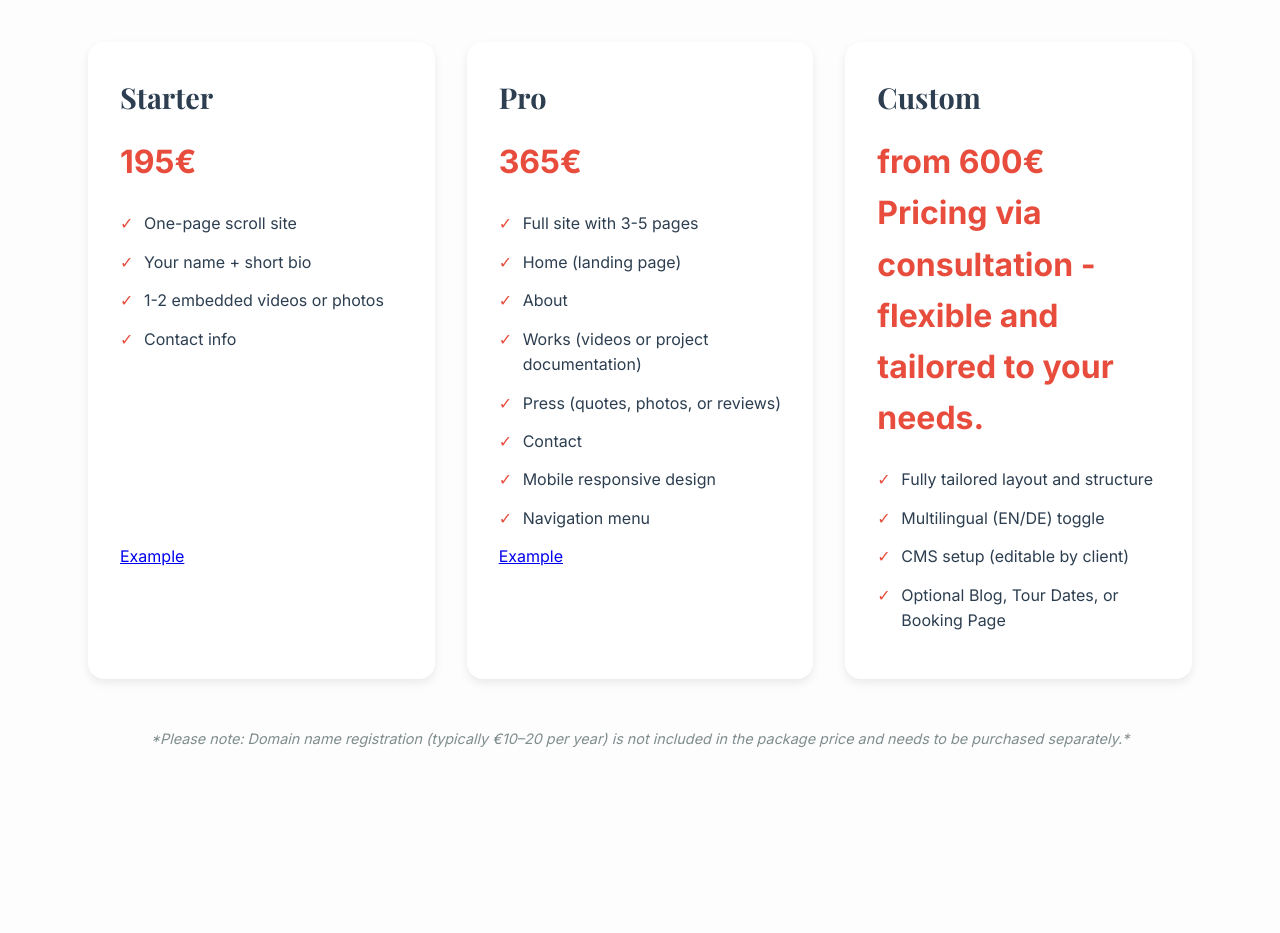
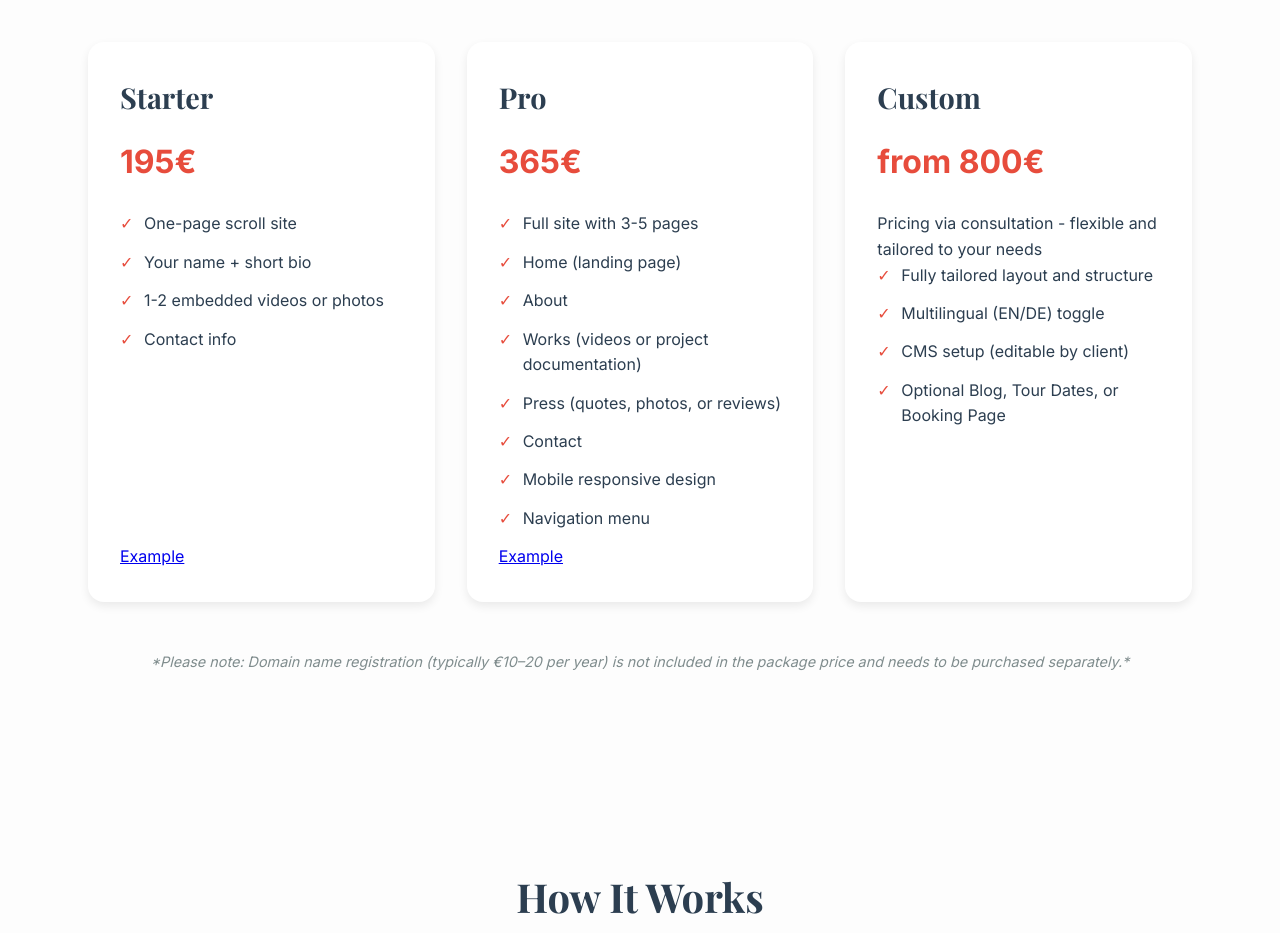
Before and after one commit to seungdance/Website-Offer, a plain HTML site: page index.html in a window 1280 px wide. Shown: the part 1600-2533 px from the top of the page. Drawn offline with nearby package versions, Linux system fonts and the light colour scheme.

Commit message:
Update index.html
update prices

```diff
--- a/index.html
+++ b/index.html
@@ -74,7 +74,8 @@
           </div>
           <div class="package-card">
             <h3>Custom</h3>
-            <p class="price">from 600€ <br /> Pricing via consultation - flexible and tailored to your needs. </p>
+             <p class="price">from 800€</p>
+            <p>Pricing via consultation - flexible and tailored to your needs</p>
             <ul>
               <li>Fully tailored layout and structure</li>
               <li>Multilingual (EN/DE) toggle</li>
```
